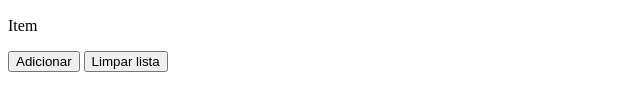
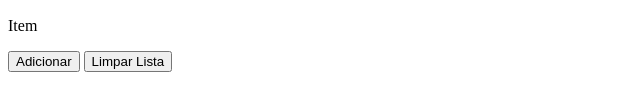
Before and after one commit to ufjf-dcc202/ufjf-dcc202-2023-3-b-atv11-jpsalim21, a plain HTML site: page index.html in a window 1280 px wide. Shown: the part 148-258 px from the top of the page, 0-640 px from the left. Drawn offline with Linux system fonts and the light colour scheme.

Commit message:
Corrige conteúdo do segundo botão

```diff
--- a/index.html
+++ b/index.html
@@ -14,7 +14,7 @@
             <h2>Item</h2>
             <p id="entrada" contenteditable>Item</p>
             <button id="adicionar">Adicionar</button>
-            <button id="limpar">Limpar lista</button>
+            <button id="limpar">Limpar Lista</button>
 
         </section>
     </main>
```
